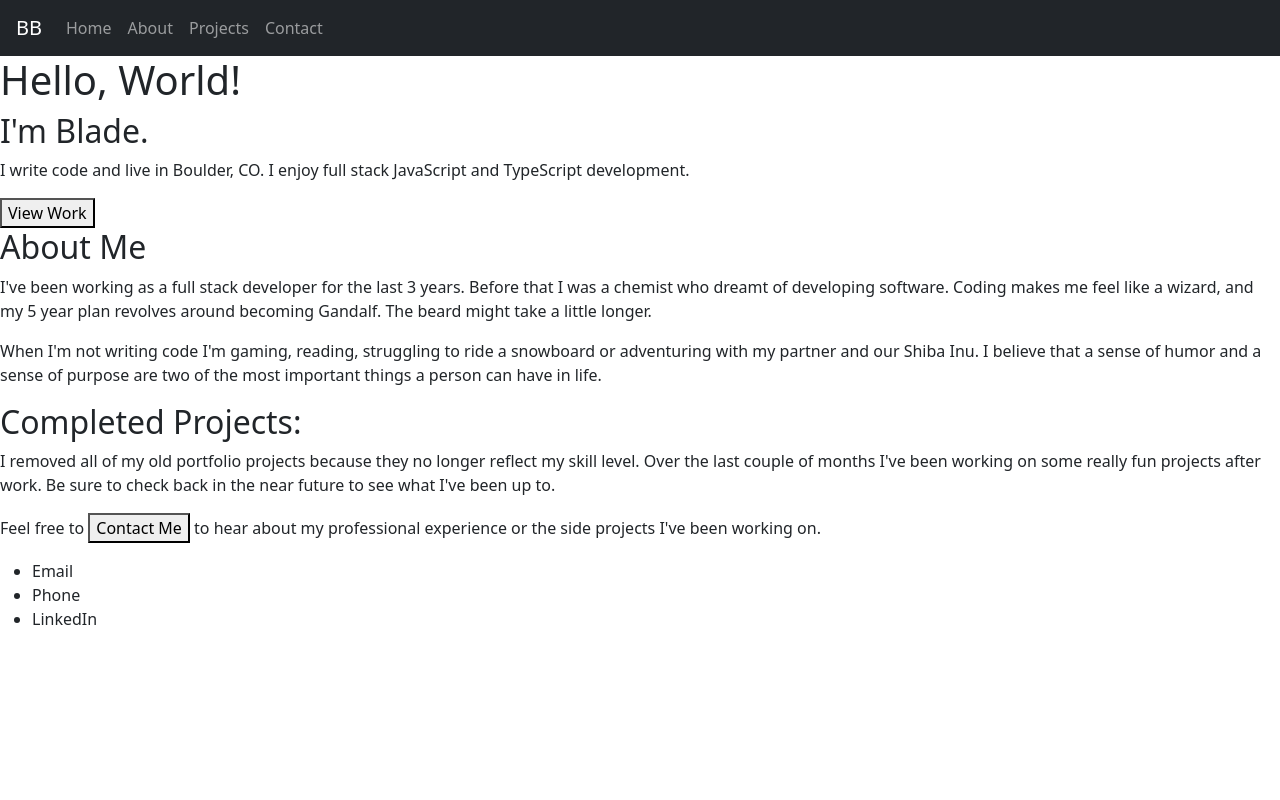
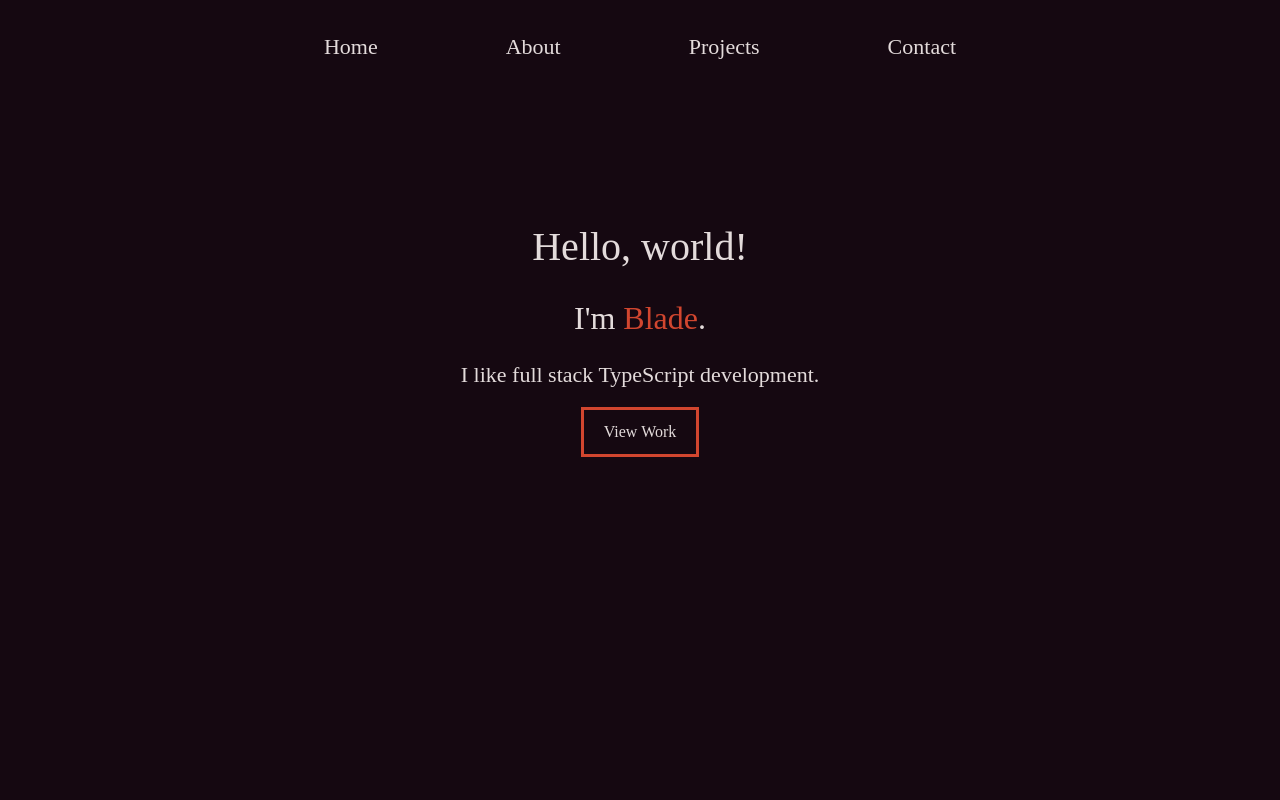
Before and after one commit to BladeBoles/Blade-Boles-Portfolio-v2, a Nuxt app: page / in a window 1280 px wide. Shown: the top 800 px of the page. Built offline with nearby package versions, Linux system fonts and the light colour scheme.

Commit message:
feat: no more bootstrap, better styling

```diff
--- a/app.vue
+++ b/app.vue
@@ -1,58 +1,46 @@
 <template>
-  <nav
-    id="portfolio__navbar"
-    class="navbar navbar-expand-md navbar-dark bg-dark px-3"
-  >
-    <a class="navbar-brand" href="#">BB</a>
+  <nav class="portfolio__navbar">
+    <!-- <a class="navbar-brand" href="#">BB</a>
     <button
-      class="navbar-toggler"
-      type="button"
-      data-bs-toggle="collapse"
-      data-bs-target="#navbarScroll"
-      aria-controls="navbarScroll"
-      aria-expanded="false"
       aria-label="Toggle navigation"
     >
-      <span class="navbar-toggler-icon"></span>
-    </button>
-    <div class="collapse navbar-collapse" id="navbarScroll">
-      <ul
-        class="nav-pills navbar-nav me-auto my-2 my-lg-0 navbar-nav-scroll nav"
-        style="--bs-scroll-height: 100px"
+      <span>Toggle Icon</span>
+    </button> -->
+    <ul class="portfolio__navlist">
+      <li class="portfolio__navlist-item">
+        <a class="portfolio__navlist-anchor" href="#portfolio__greeting"
+          >Home</a
         >
-        <li class="nav-item">
-          <a class="nav-link" href="#portfolio__greeting">Home</a>
       </li>
-        <li class="nav-item">
-          <a class="nav-link" href="#portfolio__bio">About</a>
+      <li class="portfolio__navlist-item">
+        <a class="portfolio__navlist-anchor" href="#portfolio__bio">About</a>
       </li>
-        <li class="nav-item">
-          <a class="nav-link" href="#portfolio__projects">Projects</a>
+      <li class="portfolio__navlist-item">
+        <a class="portfolio__navlist-anchor" href="#portfolio__projects"
+          >Projects</a
+        >
       </li>
-        <li class="nav-item">
-          <a class="nav-link" href="#portfolio__contact">Contact</a>
+      <li class="portfolio__navlist-item">
+        <a class="portfolio__navlist-anchor" href="#portfolio__contact"
+          >Contact</a
+        >
       </li>
     </ul>
-    </div>
   </nav>
-  <main
-    data-bs-spy="scroll"
-    tabindex="0"
-    data-bs-offset="0"
-    data-bs-target="#portfolio__navbar"
-    class="portfolio__main"
+  <main class="portfolio__main">
+    <section
+      class="portfolio__section portfolio__section--greeting"
+      id="portfolio__greeting"
     >
-    <section id="portfolio__greeting">
-      <h1>Hello, World!</h1>
-      <h2>I'm <span>Blade</span>.</h2>
-      <p>
-        I write code and live in Boulder, CO. I enjoy full stack JavaScript and
-        TypeScript development.
-      </p>
-      <button>View Work</button>
+      <h1>Hello, world!</h1>
+      <h2 class="portfolio__name-header">
+        I'm <span class="portfolio__name-span">Blade</span>.
+      </h2>
+      <p>I like full stack TypeScript development.</p>
+      <button class="portfolio__work-button">View Work</button>
     </section>
-    <section id="portfolio__bio">
-      <h2>About Me</h2>
+    <section class="portfolio__section" id="portfolio__bio">
+      <h2 class="portfolio__section-header">About Me</h2>
       <p>
         I've been working as a full stack developer for the last 3 years. Before
         that I was a chemist who dreamt of developing software. Coding makes me
@@ -66,8 +54,8 @@
         important things a person can have in life.
       </p>
     </section>
-    <section id="portfolio__projects">
-      <h2>Completed Projects:</h2>
+    <section class="portfolio__section" id="portfolio__projects">
+      <h2 class="portfolio__section-header">Completed Projects:</h2>
       <p>
         I removed all of my old portfolio projects because they no longer
         reflect my skill level. Over the last couple of months I've been working
@@ -79,7 +67,7 @@
         experience or the side projects I've been working on.
       </p>
     </section>
-    <footer id="portfolio__contact">
+    <footer class="portfolio__section" id="portfolio__contact">
       <ul>
         <li>Email</li>
         <li>Phone</li>
@@ -89,8 +77,89 @@
   </main>
 </template>
 
-<style scoped>
-.portfolio__main {
-  position: relative;
+<style>
+body {
+  background-color: #150811;
+  color: #e3dbdb;
+  font-family: roboto-slab;
+}
+
+p {
+  font-size: 22px;
+}
+
+section {
+  min-height: 100vh;
+}
+
+h1 {
+  padding-top: 15vh;
+}
+
+.portfolio__section-header {
+  padding-top: 15vh;
+}
+
+.portfolio__navbar {
+  position: fixed;
+  top: 0;
+  height: 15vh;
+  width: 100vw;
+  text-align: center;
+  vertical-align: middle;
+  z-index: 9999;
+  background-color: #150811;
+}
+
+.portfolio__navlist {
+  position: absolute;
+  top: 25%;
+  list-style-type: none;
+  margin: 0;
+  padding: 0;
+  width: 100vw;
+  height: 100%;
+}
+
+.portfolio__navlist-item {
+  display: inline;
+  margin: 0 5%;
+}
+
+.portfolio__navlist-anchor {
+  text-decoration: none;
+  color: inherit;
+  font-size: 22px;
+}
+
+.portfolio__navlist-anchor:hover {
+  color: #d1462f;
+}
+
+.portfolio__section--greeting {
+  justify-content: center;
+  margin-top: -15vh;
+}
+
+.portfolio__section {
+  display: flex;
+  flex-direction: column;
+  align-items: center;
+}
+
+.portfolio__name-header {
+  margin: 20px 0;
+}
+
+.portfolio__name-span {
+  color: #d1462f;
+  font-weight: 500;
+}
+
+.portfolio__work-button {
+  color: inherit;
+  background-color: inherit;
+  border: 3px solid #d1462f;
+  padding: 10px 20px;
 }
 </style>
--- a/package.json
+++ b/package.json
@@ -11,6 +11,7 @@
     "nuxt": "3.0.0"
   },
   "dependencies": {
+    "@nuxtjs/google-fonts": "^2.0.0",
     "bootstrap": "^5.2.3",
     "bootstrap-vue": "^2.23.1"
   }
```
Also changed, not shown: 1 other file (tests, documents, lock files or other folders). Lines whose indentation alone changed are shown as unchanged.
